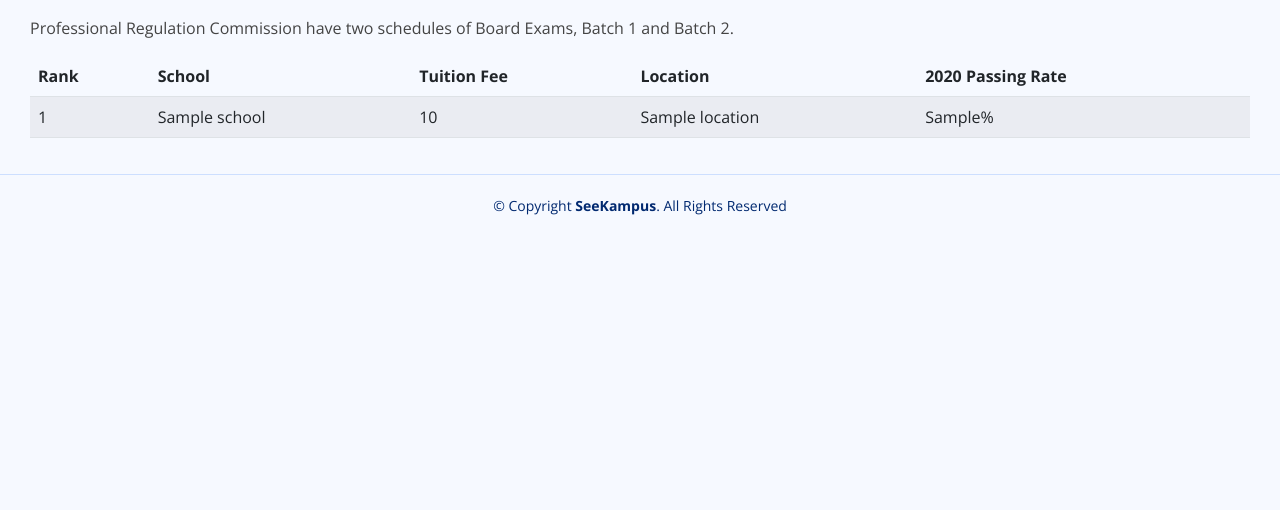
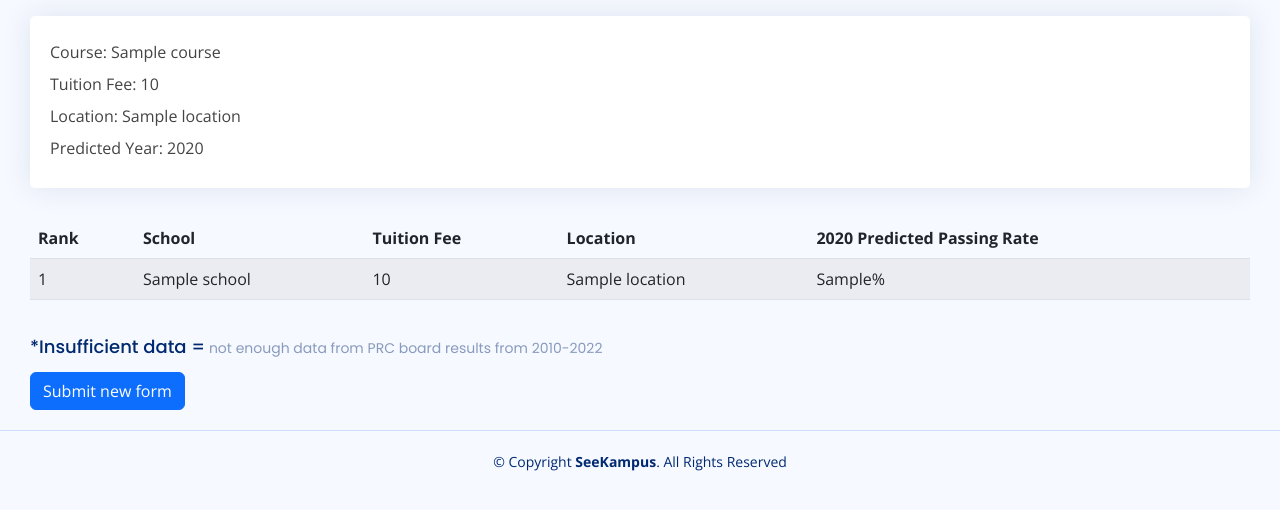
Before and after one commit to Shenchii/SeeKampus_Flask, a Flask app: template templates/register.html in a window 1280 px wide. Shown: the part 130-640 px from the top of the page. Run offline with Flask 2, Linux system fonts and the light colour scheme; the template is opened without the code that fills it: most values are stand-ins (such as "Sample title", 1, 10 or a date in 2020); parts of the project's set-up code (start-up, migrations or seed data) failed here and were passed over; some libraries are stand-ins or nearby versions.

Commit message:
inayos ung display

```diff
--- a/templates/register.html
+++ b/templates/register.html
@@ -14,8 +14,24 @@
                     <li class="breadcrumb-item active">Recommended Results</li>
                 </ol>
             </nav>
-            <p>Professional Regulation Commission have two schedules of Board Exams, Batch 1 and Batch 2.</p>
         </div><!-- End Page Title -->
+
+        <div class="card">
+  <div class="card-body">
+    <br>
+  <div class="justify-content-center">
+    <label for="course" class="form-label">Course: {{ course }}</label><br>
+    <label for="tuition_fee" class="form-label">Tuition Fee: {{ tuition_fee }}</label><br>
+      <label for="location" class="form-label">Location:  {{ location }}</label><br>
+      <label for="validationCustom04" class="form-label">Predicted Year: {{ year }}</label><br>
+  </div>
+
+
+
+
+
+
+</div></div>
 
 
         <!-- Table with stripped rows -->
@@ -26,7 +42,7 @@
                 <th scope="col">School</th>
                 <th scope="col">Tuition Fee</th>
                 <th scope="col">Location</th>
-                <th scope="col">{{ year }} Passing Rate</th>
+                <th scope="col">{{ year }} Predicted Passing Rate</th>
 {#                <th scope="col">Passing Rate 2</th>#}
             </tr>
             </thead>
@@ -58,6 +74,7 @@
 
         <!-- End Table with stripped rows -->
 
-
+                <h6 class="card-title"> *Insufficient data =<span>  not enough data from PRC board results from 2010-2022</span></h6>
+        <button class="btn btn-primary" type="submit" onclick="location.href='/home'">Submit new form</button>
     </main>
 {% endblock %}
```
